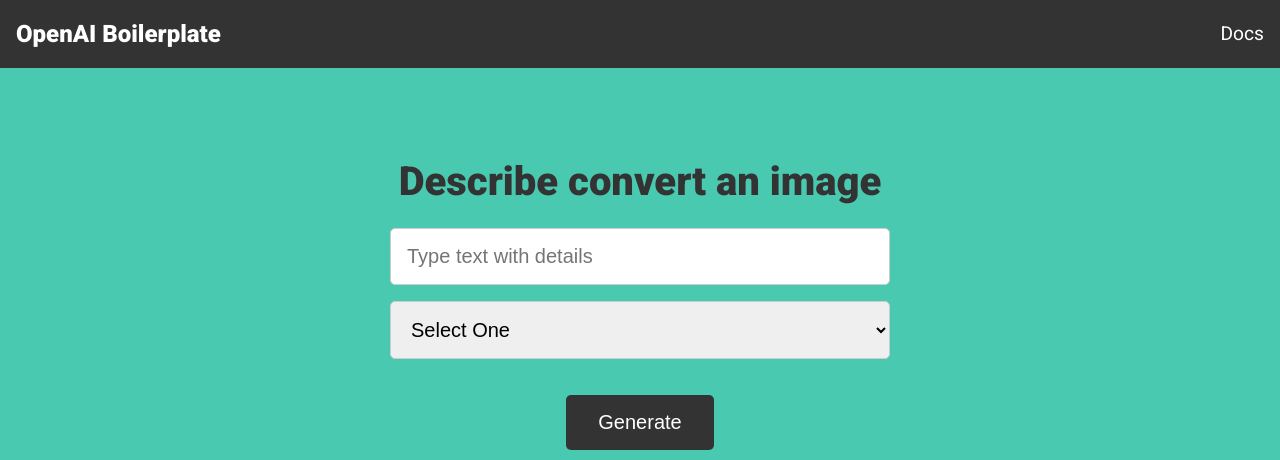
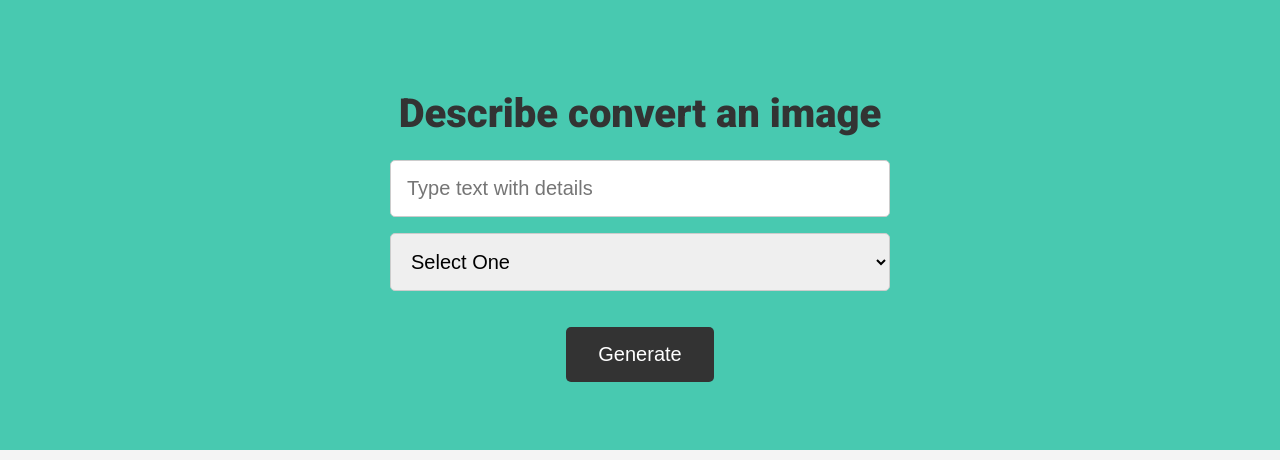
Before and after one commit to Shahjalal7311/openai-boilerplate, a website: page public/index.html in a window 1280 px wide. Shown: the top 460 px of the page. Drawn offline with Linux system fonts and the light colour scheme.

Commit message:
html view adjustment

```diff
--- a/public/index.html
+++ b/public/index.html
@@ -11,23 +11,6 @@
     <title>OpenAI Boilerplate</title>
   </head>
   <body>
-    <header>
-      <div class="navbar">
-        <div class="logo">
-          <h2>OpenAI Boilerplate</h2>
-        </div>
-        <div class="nav-links">
-          <ul>
-            <li>
-              <a href="https://beta.openai.com/docs" target="_blank"
-                > Docs </a
-              >
-            </li>
-          </ul>
-        </div>
-      </div>
-    </header>
-
     <main>
       <section class="showcase">
         <form id="image-form">
```
Also changed, not shown: public/translator/index.html (+0 -17 lines).
